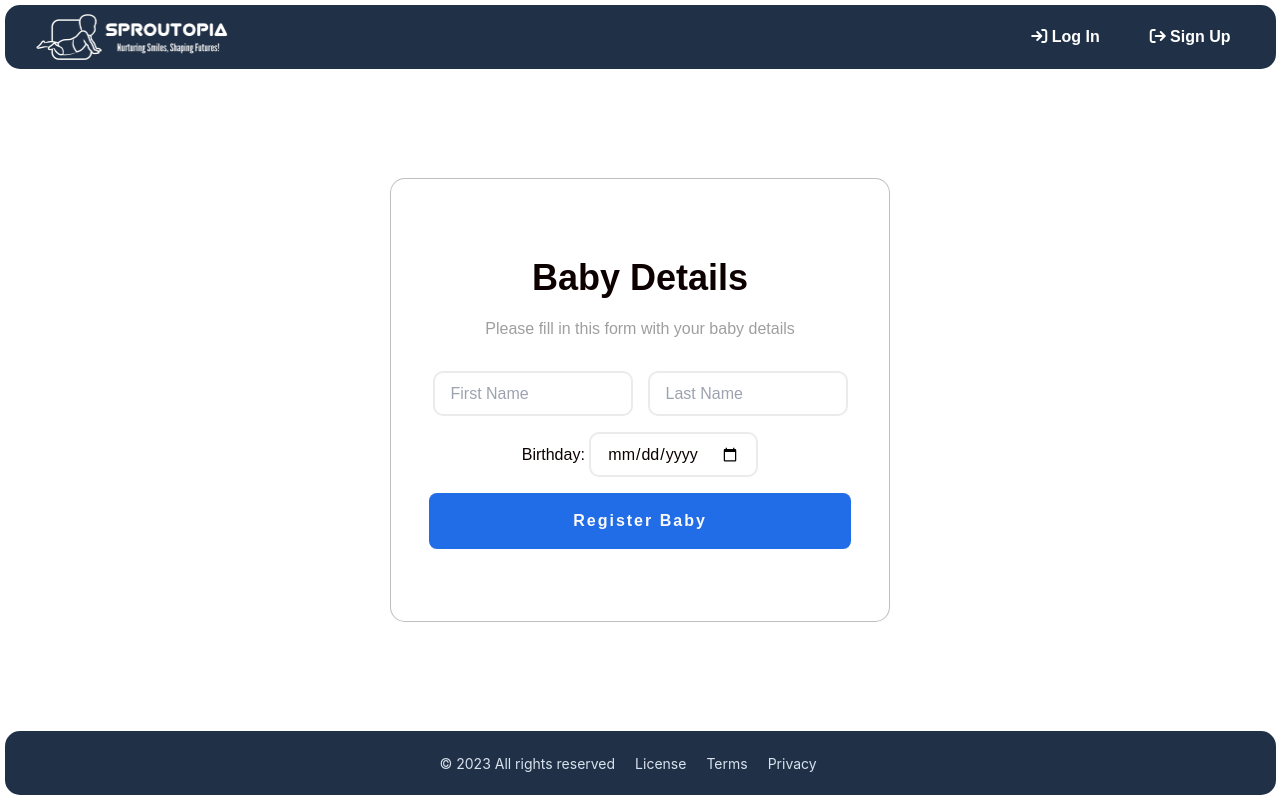
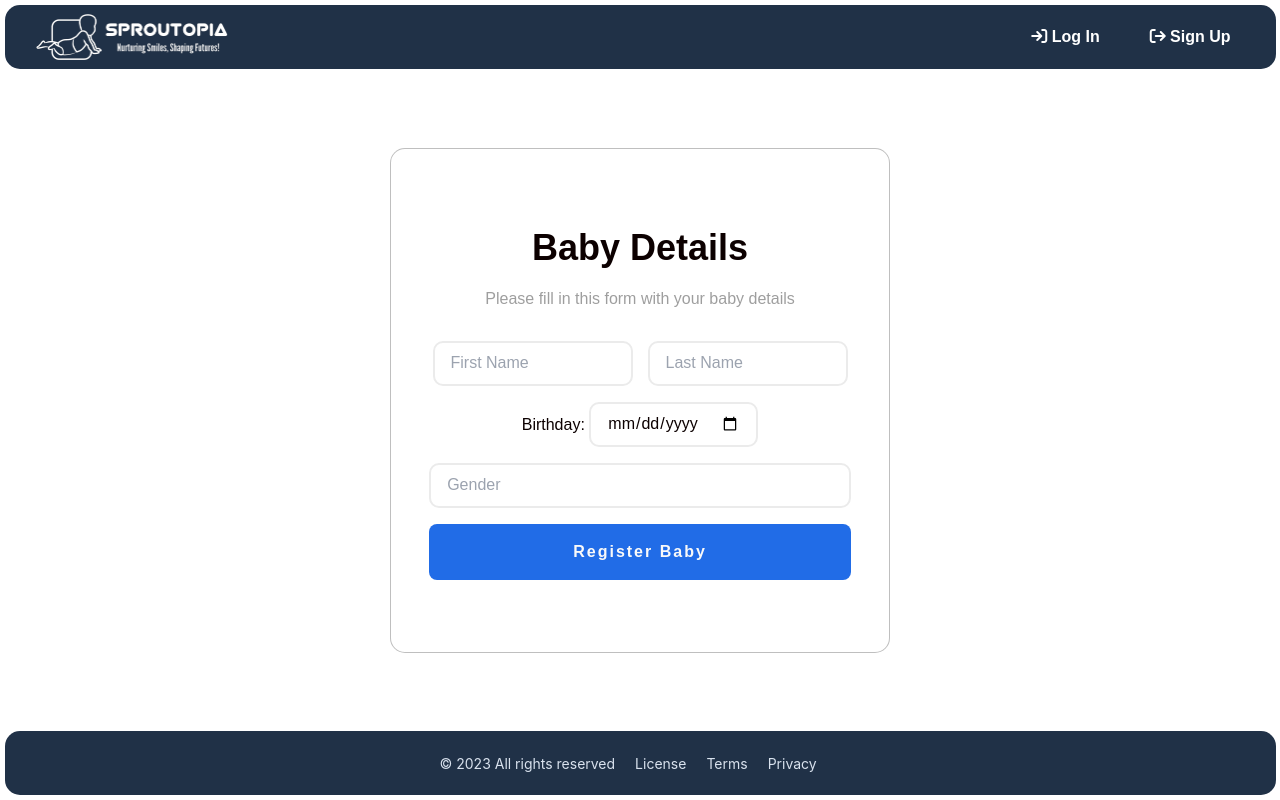
Before and after one commit to cepdnaclk/e19-co225-Baby-Developing-Tracking-System-Web-Application, a React (Vite) app in the folder Front-End/: page /BabyRegister in a window 1280 px wide. Built offline with nearby package versions, Linux system fonts and the light colour scheme.

Commit message:
gender form field

```diff
--- a/Front-End/src/BabyRegister.jsx
+++ b/Front-End/src/BabyRegister.jsx
@@ -11,6 +11,7 @@ export const BabyRegister = (props) => {
   const [firstname, setFirstName] = useState("");
   const [lastname, setLastName] = useState("");
   const [birthday, setBirthday] = useState("");
+  const [gender, setGender] = useState("");
 
   const navigate = useNavigate();
 
@@ -87,6 +88,14 @@ export const BabyRegister = (props) => {
             name="birthday"
           />
            </dev>
+           <input
+              value={gender}
+              onChange={(input) => setGender(input.target.value)}
+              type="gender"
+              placeholder="Gender"
+              id="gender"
+              name="gender"
+            />
 
           <button type="submit">
             <b>Register Baby</b>
```
